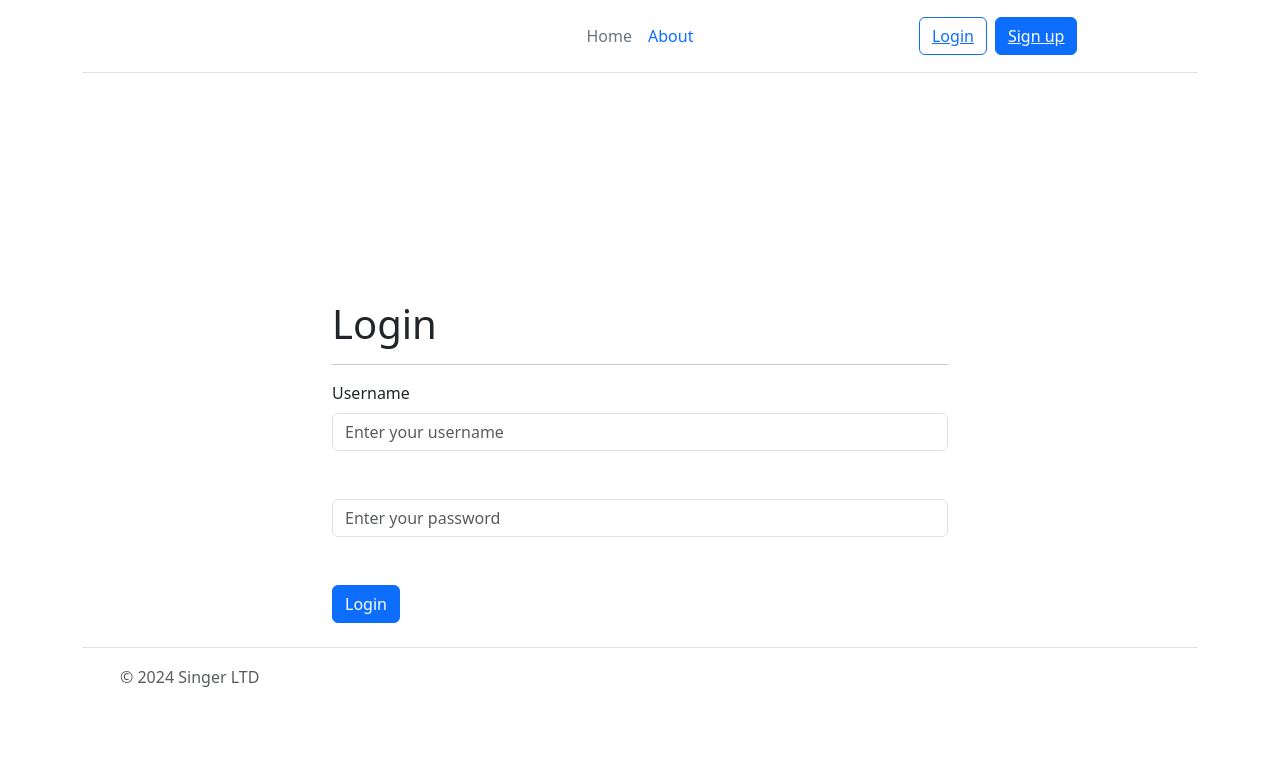
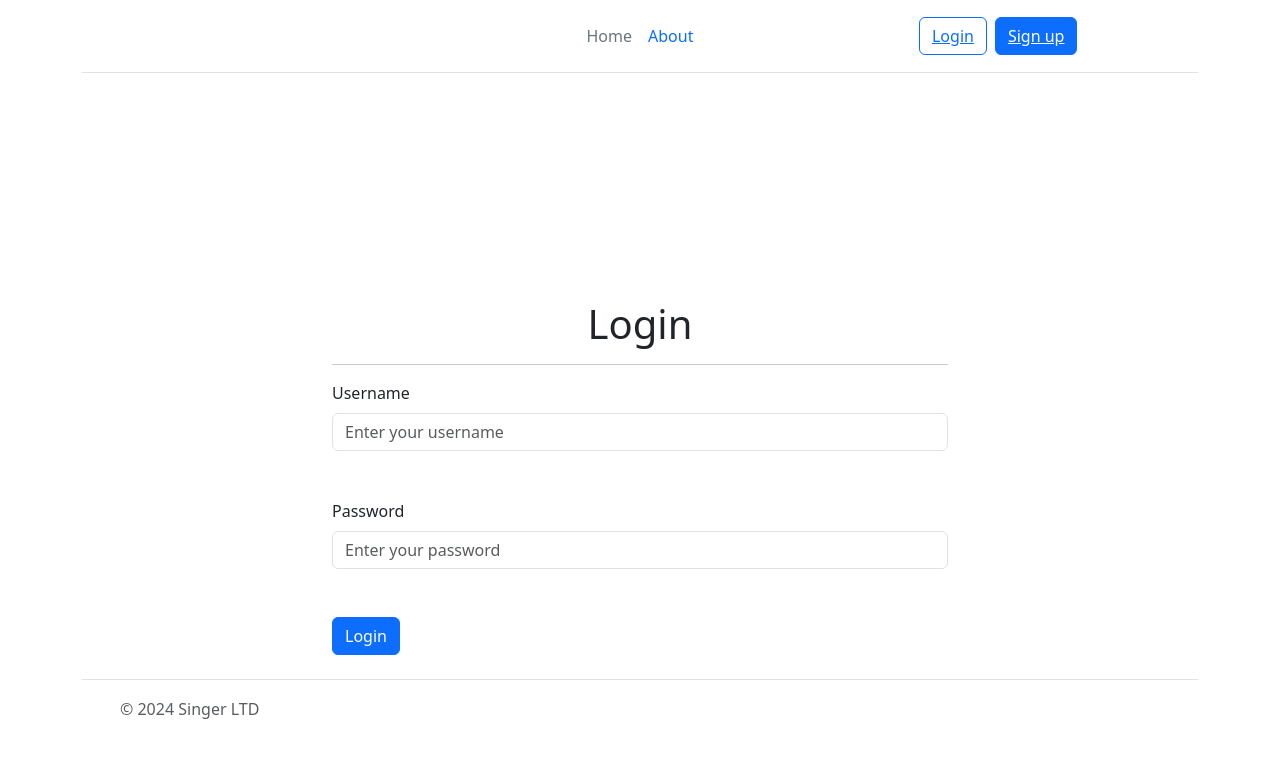
Before and after one commit to medoo0098/todo_mehdi, a Flask app: page /login in a window 1280 px wide. Shown: the top 763 px of the page. Before the commit the page ends 687 px from the top, so only its background shows below. Run offline with Flask 3, Linux system fonts and the light colour scheme.

Commit message:
style updated

```diff
--- a/templates/login.html
+++ b/templates/login.html
@@ -7,7 +7,7 @@
 
 {% block content %}
 
-<h1>{{title}}</h1>
+<h1 class="text-center">{{title}}</h1>
 
 <hr>
 
@@ -17,6 +17,7 @@
     <input class="form-control" type="text" name="username" id="username" placeholder="Enter your username">
     <br><br>
     <!-- <label class="form-label" for="password">Password</label> -->
+    <label  class="form-label" for="username">Password</label>
     <input class="form-control" type="password" name="password" id="password" placeholder="Enter your password">
     <br><br>
     <button class="btn btn-primary" type="submit">Login</button>
```
